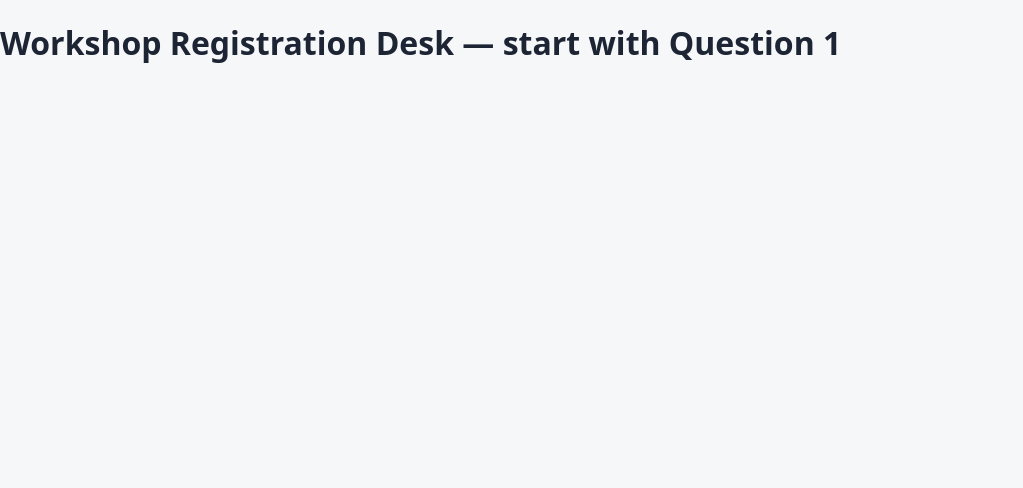
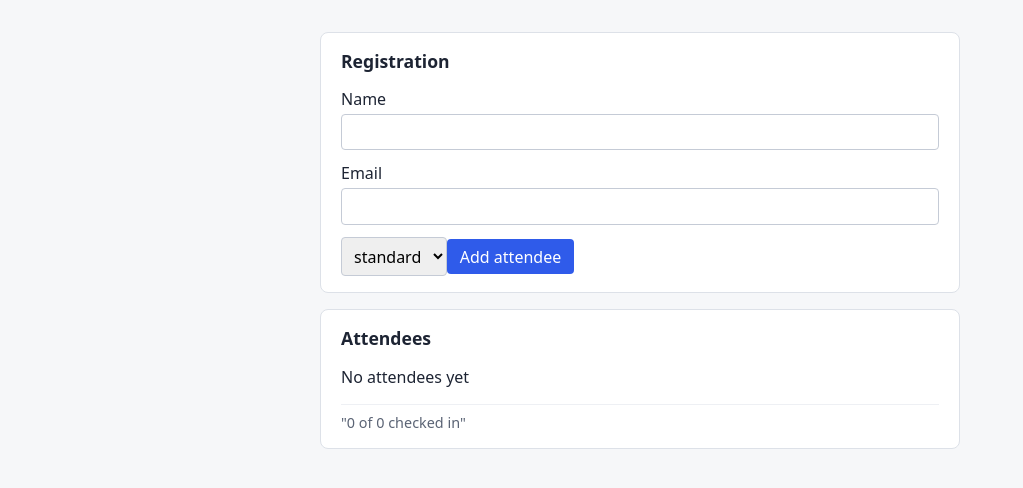
Before and after one commit to Rsurajdas/labs, a React (Vite) app in the folder typescript/assessment-05-react-ts/: page / in a window 1280 px wide. Shown: the top 488 px of the page, without its empty margins (0-1023 px from the left). Built offline with nearby package versions, Linux system fonts and the light colour scheme.

Commit message:
feat: implement main App component with attendee registration and management functionality

```diff
--- a/typescript/assessment-05-react-ts/src/App.tsx
+++ b/typescript/assessment-05-react-ts/src/App.tsx
@@ -1,6 +1,64 @@
 // Question 11 — see ASSESSMENT.md for the full requirements.
-// TODO: replace this placeholder with your answer.
+import { useState, useRef } from "react";
+import type { Attendee, FormHandleRef, AttendeeFormValues } from "./types";
+import { RegistrationForm } from "./components/RegistrationForm";
+import { Container } from "./components/Container";
+import { Card } from "./components/Card";
+import { Button } from "./components/Button";
+import { AttendeeList } from "./components/AttendeeList";
 
 export default function App() {
-  return <h1>Workshop Registration Desk — start with Question 1</h1>;
+  const [attendees, setAttendees] = useState<Attendee[]>([]);
+  const [errorMessage, setErrorMessage] = useState<string | null>(null);
+  const formRef = useRef<FormHandleRef>(null);
+
+  function handleSave(values: AttendeeFormValues) {
+    if (attendees.some((attendee) => attendee.email === values.email)) {
+      setErrorMessage("Email already registered");
+      return;
+    }
+    setAttendees((prev) => [
+      ...prev,
+      { ...values, checkedIn: false, id: prev.length + 1 },
+    ]);
+    setErrorMessage(null);
+    formRef.current?.clear();
+  }
+
+  function handleToggleCheckIn(id: number) {
+    setAttendees((prev) =>
+      prev.map((attendee) =>
+        attendee.id === id
+          ? { ...attendee, checkedIn: !attendee.checkedIn }
+          : attendee,
+      ),
+    );
+  }
+
+  function handleRemove(id: number) {
+    setAttendees((prev) => prev.filter((attendee) => attendee.id !== id));
+  }
+
+  return (
+    <>
+      <Container as="main">
+        <Card title="Registration">
+          <RegistrationForm ref={formRef} onSave={handleSave}>
+            <Button type="submit">Add attendee</Button>
+          </RegistrationForm>
+          {errorMessage ? <p role="alert">{errorMessage}</p> : null}
+        </Card>
+        <Card
+          title="Attendees"
+          footer={`"${attendees.filter((a) => a.checkedIn).length} of ${attendees.length} checked in"`}
+        >
+          <AttendeeList
+            attendees={attendees}
+            onToggleCheckIn={handleToggleCheckIn}
+            onRemove={handleRemove}
+          />
+        </Card>
+      </Container>
+    </>
+  );
 }
```
